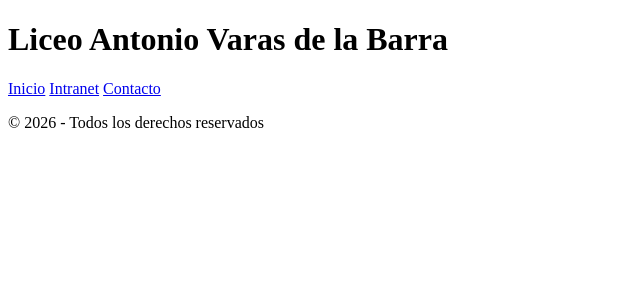
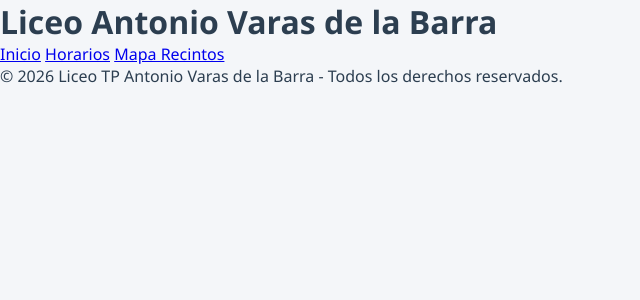
Before and after one commit to naniidifee/proyecto-avb, a Django app: template avb_intranet/templates/avb_intranet/base.html in a window 1280 px wide. Shown: the top 300 px of the page, without its empty margins (0-640 px from the left). Run offline with Django 5.2, Linux system fonts and the light colour scheme; the template is opened without the code that fills it, so the values that code supplies are empty.

Commit message:
fix, datos, pantalla  y rectafor: hice cambios con el base otra vez y a su vez hice las conexiones con los modelos, urls, views

```diff
--- a/avb_intranet/templates/avb_intranet/base.html
+++ b/avb_intranet/templates/avb_intranet/base.html
@@ -6,6 +6,9 @@
     <meta name="viewport" content="width=device-width, initial-scale=1.0">
     <title>{% block title %}Liceo Antonio Varas de la Barra{% endblock %}</title>
 
+    <!-- Tu archivo CSS local cargado desde static -->
+    <link rel="stylesheet" href="{% static 'recursos/css/style.css' %}">
+
     {% block extra_css %}{% endblock %}
 </head>
 <body>
@@ -13,9 +16,9 @@
     <header>
         <h1>Liceo Antonio Varas de la Barra</h1>
         <nav>
-            <a href="#">Inicio</a>
-            <a href="#">Intranet</a>
-            <a href="#">Contacto</a>
+            <a href="{% url 'avb_intranet:index' %}">Inicio</a>
+            <a href="{% url 'avb_intranet:horarios' %}">Horarios</a>
+            <a href="{% url 'avb_intranet:mapa' %}">Mapa Recintos</a>
         </nav>
     </header>
 
@@ -25,7 +28,7 @@
     </main>
 
     <footer>
-        <p>&copy; 2026 - Todos los derechos reservados</p>
+        <p>&copy; 2026 Liceo TP Antonio Varas de la Barra - Todos los derechos reservados.</p>
     </footer>
 
     {% block extra_js %}{% endblock %}
--- a/avb_intranet/urls.py
+++ b/avb_intranet/urls.py
@@ -1,6 +1,10 @@
 from django.urls import path
 from . import views
 
+app_name = 'avb_intranet'
+
 urlpatterns = [
-
+    path('', views.index_view, name='index'),
+    path('horarios/', views.horarios_view, name='horarios'),
+    path('mapa/', views.mapa_view, name='mapa'),
 ]
```
Also changed, not shown: avb_intranet/models.py (+16 -0 lines), avb_intranet/views.py (+10 -1 lines).
